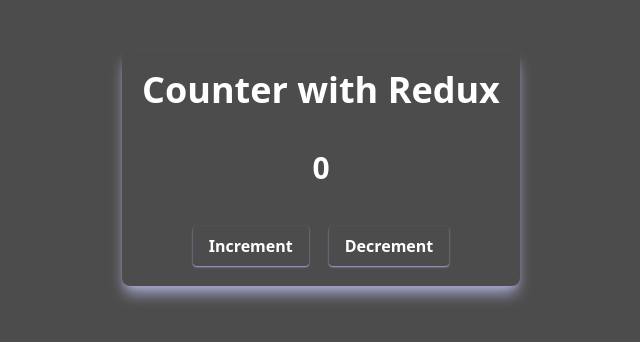
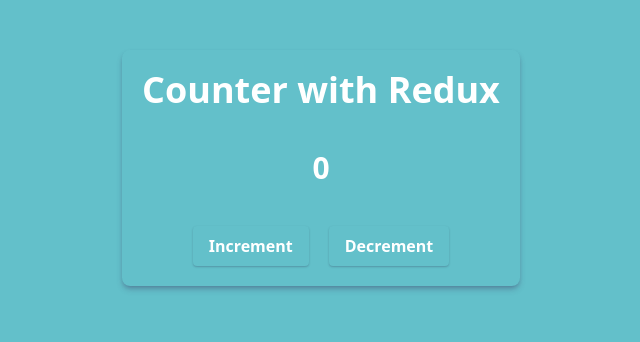
Before and after one commit to Shahriar-Samir/My-Redux-Journey, a React (Vite) app in the folder Intro/: page / in a window 1280 px wide. Shown: the part 232-574 px from the top of the page, without its empty margins (319-959 px from the left). Built offline with nearby package versions, Linux system fonts and the light colour scheme.

Commit message:
Intro add: redux store

```diff
--- a/Intro/package.json
+++ b/Intro/package.json
@@ -10,9 +10,11 @@
     "preview": "vite preview"
   },
   "dependencies": {
+    "@reduxjs/toolkit": "^2.5.0",
     "practice1": "file:../Intro",
     "react": "^18.3.1",
-    "react-dom": "^18.3.1"
+    "react-dom": "^18.3.1",
+    "react-redux": "^9.2.0"
   },
   "devDependencies": {
     "@eslint/js": "^9.17.0",
--- /dev/null
+++ b/Intro/redux/store.ts
@@ -0,0 +1,5 @@
+import { configureStore } from "@reduxjs/toolkit";
+
+export const store = configureStore({
+  reducer: {},
+});
--- a/Intro/src/App.tsx
+++ b/Intro/src/App.tsx
@@ -1,16 +1,16 @@
 const App = () => {
   return (
-    <main className="bg-[#4c4c4c] h-[100vh] flex justify-center items-center text-white">
-      <div className="shadow-lg shadow-[#a8a8cf] p-5 rounded-lg flex flex-col items-center w-11/12 max-w-max">
+    <main className="bg-[#63c0ca] h-[100vh] flex justify-center items-center text-white">
+      <div className="shadow-md shadow-[#3e335f52] p-5 rounded-lg flex flex-col items-center w-11/12 max-w-max">
         <h1 className="text-4xl font-semibold text-center">
           Counter with Redux
         </h1>
         <h2 className="text-3xl font-bold mt-10">0</h2>
         <div className="gap-5 flex justify-between mt-10">
-          <button className="rounded px-4 py-2 shadow-sm transition-all font-semibold shadow-[#a8a8cf]">
+          <button className="rounded px-4 py-2 shadow-sm transition-all font-semibold shadow-[#29214244]">
             Increment
           </button>
-          <button className="rounded px-4 py-2 shadow-sm font-semibold shadow-[#a8a8cf]">
+          <button className="rounded px-4 py-2 shadow-sm font-semibold shadow-[#29214244]">
             Decrement
           </button>
         </div>
```
Also changed, not shown: 1 other file (tests, documents, lock files or other folders).
